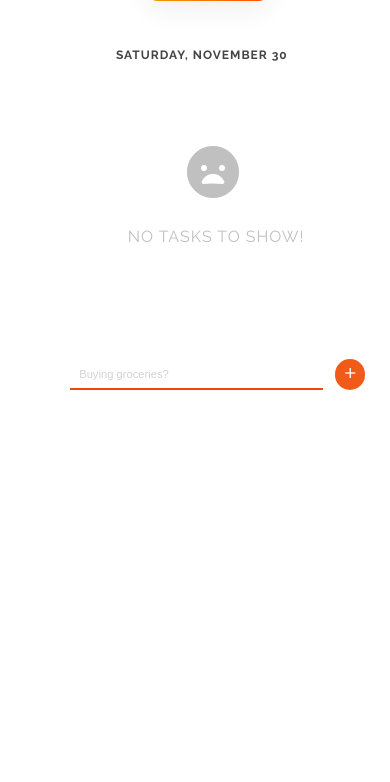
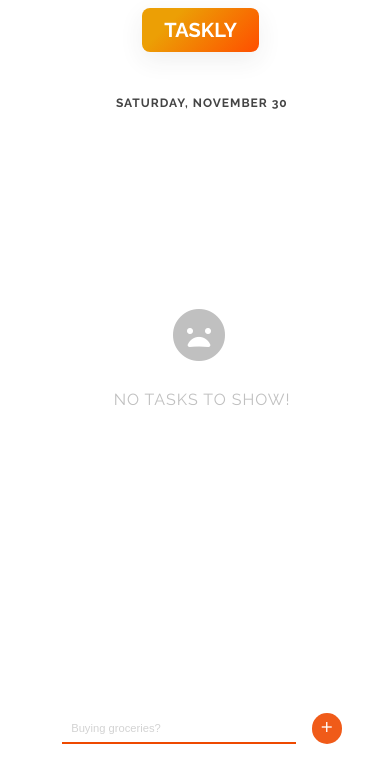
Before and after one commit to abishekh07/Todo_App, a plain HTML site: page index.html in a window 390 px wide. Drawn offline with nearby package versions, Linux system fonts and the light colour scheme.

Commit message:
media queries small screens

```diff
--- a/styles/_tasks.scss
+++ b/styles/_tasks.scss
@@ -10,6 +10,11 @@
   position: absolute;
   top: 15%;
   left: 25%;
+
+  @media only screen and (max-width: 31.25em) {
+    top: 38%;
+    left: 21%;
+  }
 
   & > * {
     margin-bottom: 2rem;
@@ -29,6 +34,12 @@
   display: flex;
   flex-direction: column;
   position: relative;
+
+  @media only screen and (max-width: 31.25em) {
+    width: 75%;
+    margin: 3rem auto 0;
+    min-height: 45rem;
+  }
 }
 
 .taskBox {
--- a/styles/style.scss
+++ b/styles/style.scss
@@ -71,6 +71,10 @@ body {
   display: flex;
   justify-content: center;
   align-items: center;
+
+  @media only screen and (max-width: 31.25em) {
+    position: relative;
+  }
 }
 
 .box {
@@ -100,6 +104,11 @@ body {
   top: -5%;
   left: 38.3%;
   box-shadow: $bs-small;
+
+  @media only screen and (max-width: 31.25em) {
+    top: 1%;
+    left: calc(100vw / 2.75);
+  }
 }
 
 .content {
@@ -109,6 +118,10 @@ body {
   flex-direction: column;
   overflow: scroll;
   scrollbar-width: none;
+
+  @media only screen and (max-width: 31.25em) {
+    margin: 10rem 1rem;
+  }
 
   &__date {
     font-size: 1.5rem;
@@ -127,6 +140,13 @@ body {
   align-items: flex-end;
   margin: 2rem 0 5rem;
 
+  @media only screen and (max-width: 31.25em) {
+    margin: 2rem 0;
+    position: absolute;
+    width: 100%;
+    bottom: 10%;
+  }
+
   &__input {
     width: 65%;
     color: #555;
@@ -137,6 +157,11 @@ body {
     border-bottom: 2px solid #ee4900;
     box-shadow: none;
     transition: all 0.4s;
+
+    @media only screen and (max-width: 31.25em) {
+      width: 60%;
+      margin: 0 2rem 0 7.7rem;
+    }
 
     &:focus {
       outline: none;
```
Also changed, not shown: styles/style.css, 1 other file.
